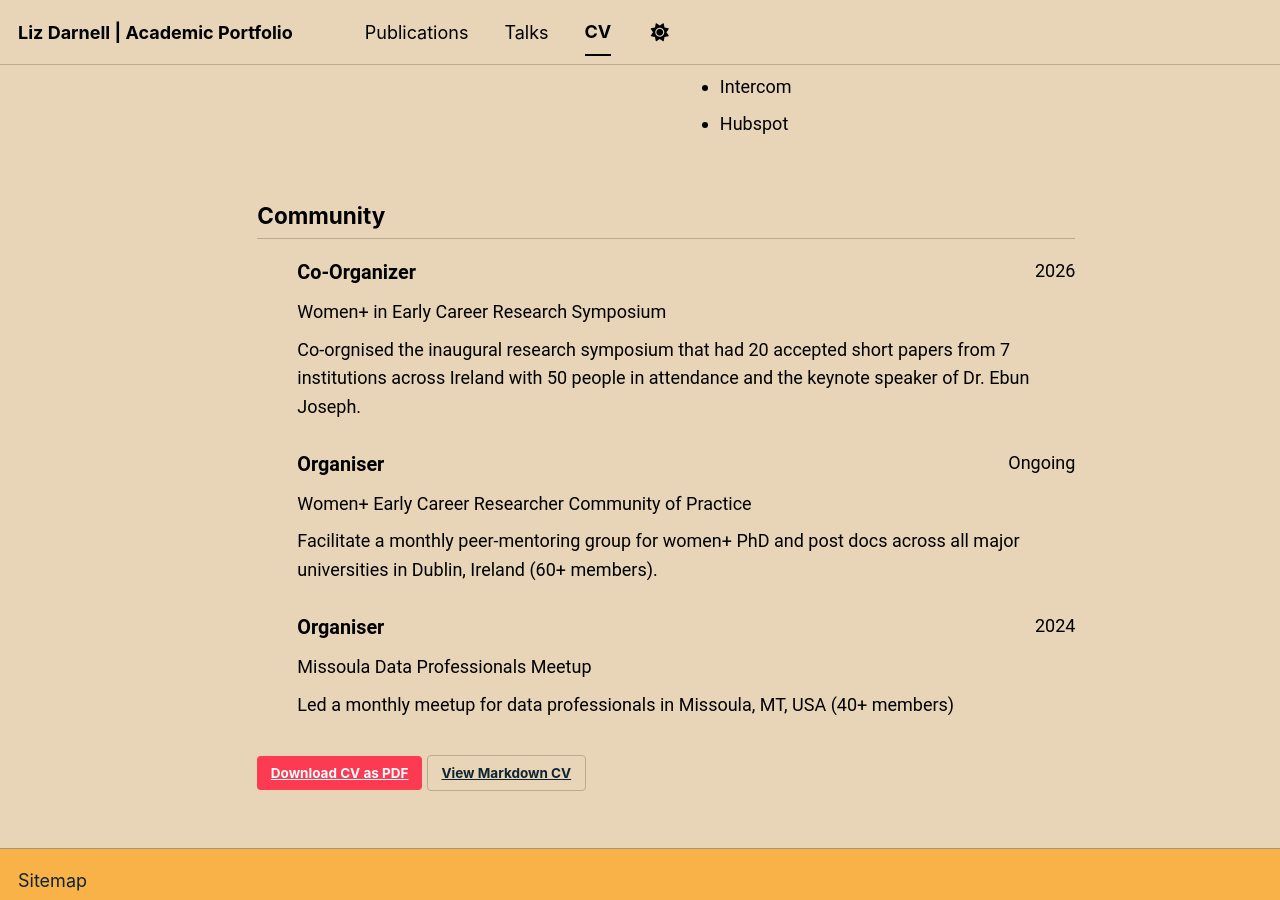
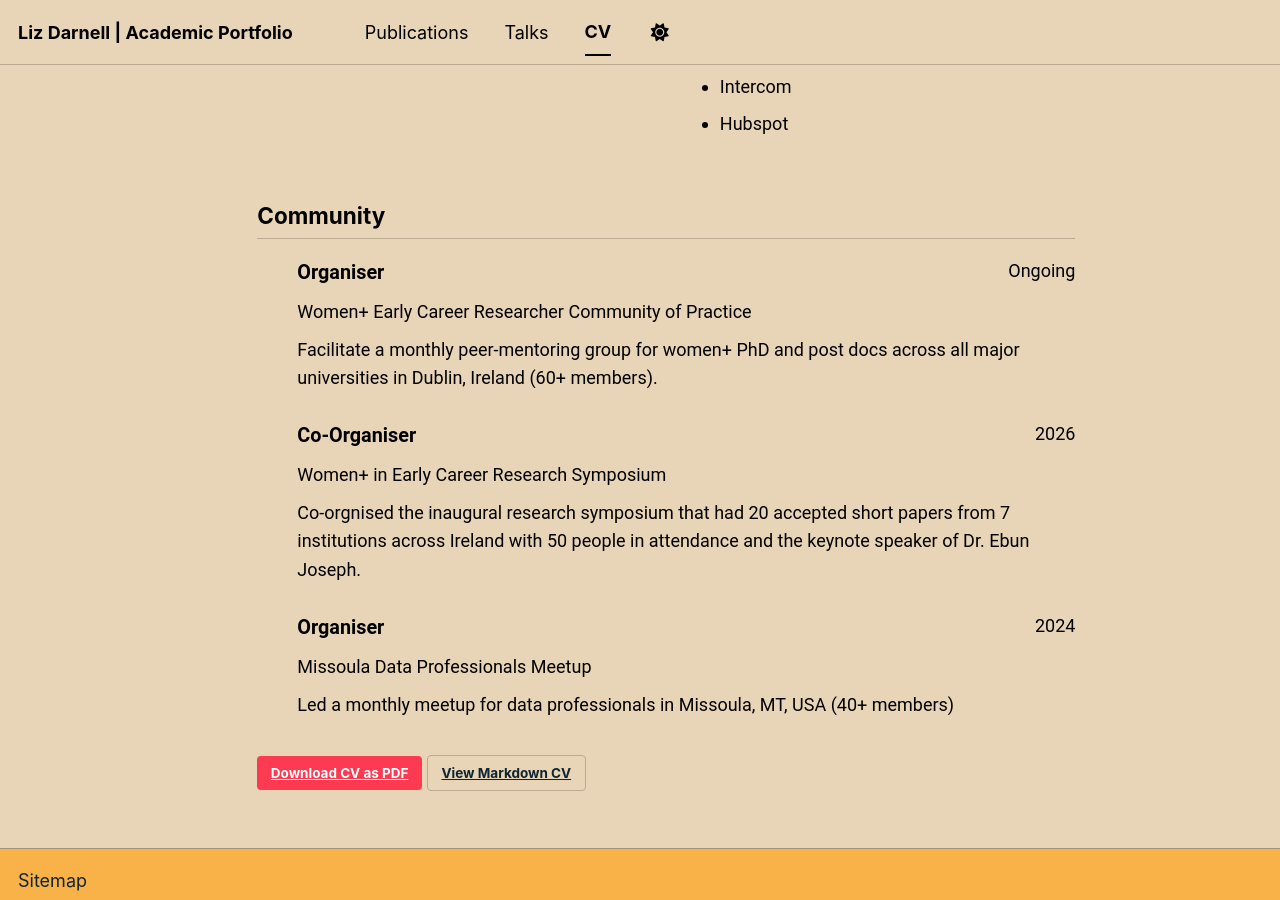
Before and after one commit to liz-darnell/liz-darnell.github.io, a Jekyll site: the page built from _pages/cv-json.md, in a window 1280 px wide and 900 px high, scrolled down 4088 px. Built offline with Jekyll 4.4.1, drawn with Linux system fonts in a browser that asks for light colours; a script bundle is joined from its source files by our own code; library files that are not in the unit come from our copies.

Commit message:
Update cv.json

```diff
--- a/_data/cv.json
+++ b/_data/cv.json
@@ -209,16 +209,16 @@
   ],
   "community": [
     {
-      "organization": "Women+ in Early Career Research Symposium",
-      "position": "Co-Organizer",
-      "date": "2026",
-      "summary": "Co-orgnised the inaugural research symposium that had 20 accepted short papers from 7 institutions across Ireland with 50 people in attendance and the keynote speaker of Dr. Ebun Joseph."
-    },
-    {
       "organization": "Women+ Early Career Researcher Community of Practice",
       "position": "Organiser",
       "date": "Ongoing",
       "summary": "Facilitate a monthly peer-mentoring group for women+ PhD and post docs across all major universities in Dublin, Ireland (60+ members)."
+    },
+    {
+      "organization": "Women+ in Early Career Research Symposium",
+      "position": "Co-Organiser",
+      "date": "2026",
+      "summary": "Co-orgnised the inaugural research symposium that had 20 accepted short papers from 7 institutions across Ireland with 50 people in attendance and the keynote speaker of Dr. Ebun Joseph."
     },
     {
       "organization": "Missoula Data Professionals Meetup",
```
